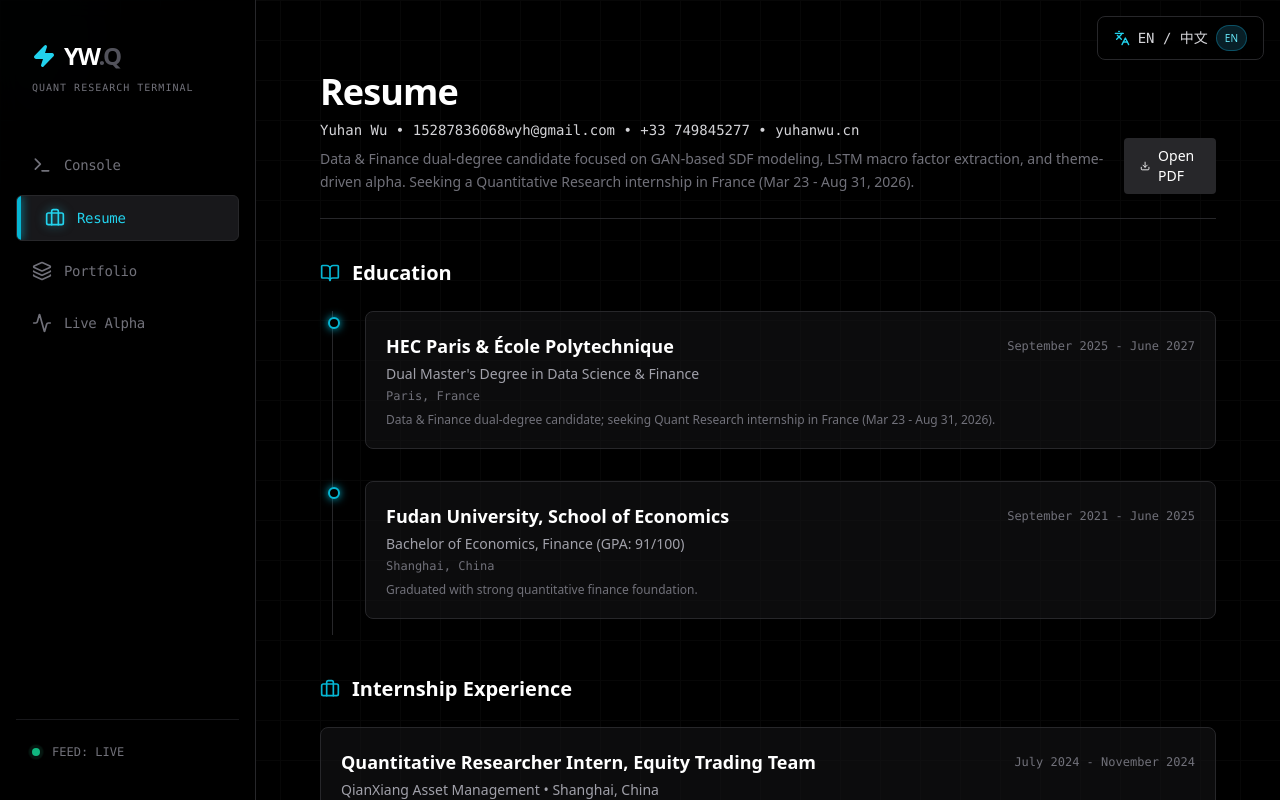
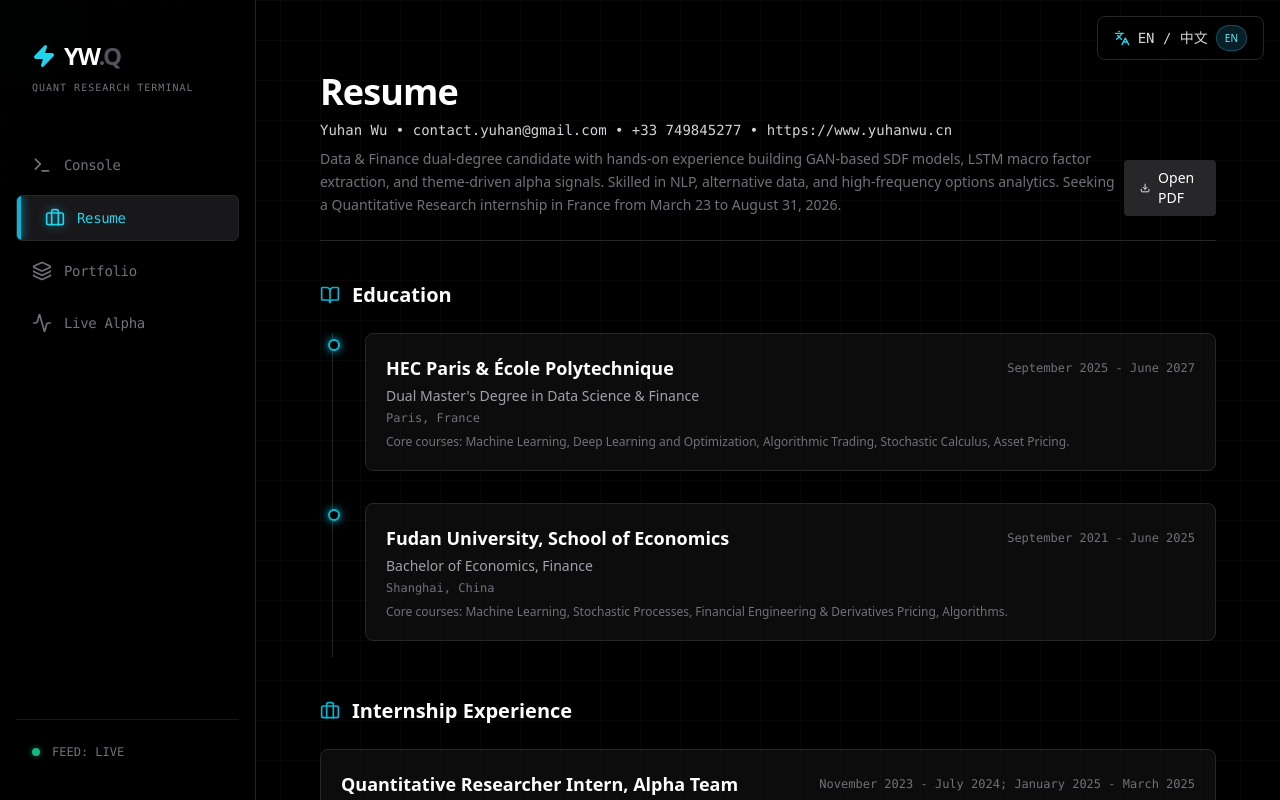
Before and after one commit to Atticsu/atticsu.github.io, a React (Vite) app: page / in a window 1280 px wide. Both pictures are taken after a click on the button "Resume". Built offline with nearby package versions, Linux system fonts and the light colour scheme.

Commit message:
new changes

```diff
--- a/src/App.jsx
+++ b/src/App.jsx
@@ -157,7 +157,7 @@ const homeContent = {
 const resumeContent = {
   en: {
     title: 'Resume',
-    subtitle: 'Data & Finance dual-degree candidate focused on GAN-based SDF modeling, LSTM macro factor extraction, and theme-driven alpha. Seeking a Quantitative Research internship in France (Mar 23 - Aug 31, 2026).',
+    subtitle: 'Data & Finance dual-degree candidate with hands-on experience building GAN-based SDF models, LSTM macro factor extraction, and theme-driven alpha signals. Skilled in NLP, alternative data, and high-frequency options analytics. Seeking a Quantitative Research internship in France from March 23 to August 31, 2026.',
     openPdf: 'Open PDF',
     educationTitle: 'Education',
     experienceTitle: 'Internship Experience',
@@ -169,71 +169,61 @@ const resumeContent = {
         location: 'Paris, France',
         period: 'September 2025 - June 2027',
         title: "Dual Master's Degree in Data Science & Finance",
-        note: 'Data & Finance dual-degree candidate; seeking Quant Research internship in France (Mar 23 - Aug 31, 2026).',
+        note: 'Core courses: Machine Learning, Deep Learning and Optimization, Algorithmic Trading, Stochastic Calculus, Asset Pricing.',
       },
       {
         school: 'Fudan University, School of Economics',
         location: 'Shanghai, China',
         period: 'September 2021 - June 2025',
-        title: 'Bachelor of Economics, Finance (GPA: 91/100)',
-        note: 'Graduated with strong quantitative finance foundation.',
+        title: 'Bachelor of Economics, Finance',
+        note: 'Core courses: Machine Learning, Stochastic Processes, Financial Engineering & Derivatives Pricing, Algorithms.',
       },
     ],
     experiences: [
       {
+        company: 'Pinnace Asset Management',
+        location: 'Shanghai, China',
+        title: 'Quantitative Researcher Intern, Alpha Team',
+        period: 'November 2023 - July 2024; January 2025 - March 2025',
+        bullets: [
+          'Designed a nonlinear asset pricing architecture grounded in no-arbitrage principles, engineering an adversarial learning framework to estimate a flexible SDF from high-dimensional firm characteristics. Developed custom GAN-based components to identify stress points in pricing conditions, enabling the model to capture intricate interaction structures that linear asset pricing frameworks cannot represent.',
+          'Developed multi-layered alpha signals by structuring alternative data—including investor text sentiment, retail-attention proxies, comment-volume dynamics, and option-implied positioning metrics such as gamma-exposure—into tradable features. Integrated these heterogeneous signals into a coherent decision engine that supports short-horizon trading and thematic screening.',
+          'Engineered predictive factors from complex economic and micro-structural datasets by modeling nonlinear dependencies with recurrent architectures. Extracted latent macroeconomic states using customized LSTM modules and constructed structural industry indicators—such as bubble-intensity proxies derived from supply-chain networks and momentum cascades—to enhance systematic risk decomposition.',
+        ],
+      },
+      {
         company: 'QianXiang Asset Management',
         location: 'Shanghai, China',
         title: 'Quantitative Researcher Intern, Equity Trading Team',
-        period: 'July 2024 - November 2024',
+        period: 'August 2024 – October 2024',
         bullets: [
-          'Built a hot-theme selection strategy using Hugging Face embeddings to cluster financial news; extracted themes with TF-IDF and monitored heat via Baidu Index.',
-          'Developed a theme investment strategy around policy, macro data, and performance events; implemented dynamic theme-based portfolio rebalancing with correlation and importance scores.',
-          'Automated scraping with Fiddler and Selenium for policy text and event data to supply the research pipeline.',
-        ],
-      },
-      {
-        company: 'Pinnacle Asset Management',
-        location: 'Shanghai, China',
-        title: 'Quantitative Researcher Intern, Alpha Team',
-        period: 'November 2023 - July 2024',
-        bullets: [
-          'Engineered a GAN-based SDF model with a no-arbitrage objective to capture non-linear risk premia from high-dimensional characteristics, outperforming linear baselines.',
-          'Built and backtested multiple alpha strategies: sentiment-driven signals from a proprietary LLM delivered 14% annualized return with >65% hit rate on high-beta names; options-based short-term signal from gamma exposure (GEX) and open interest.',
-          'Modeled complex data with LSTM-derived macro state factors and an industry bubble intensity factor using supply chain graphs and momentum.',
-        ],
-      },
-      {
-        company: 'GuoTai Junan Security',
-        location: 'Shanghai, China',
-        title: 'Analyst Intern, Chemicals Industry Team',
-        period: 'June 2023 - November 2023',
-        bullets: [
-          'Published a report on Huafeng Chemical and the spandex industry, covering production chain, financial operations, and peer comparisons during downturns.',
-          'Built and maintained a visual database of chemical raw material inventory quantiles in Excel for daily use.',
+          'Designed a theme-extraction engine by engineering custom word-embedding and clustering algorithms to structure financial news into latent topic spaces. Built a real-time theme-heat monitoring system that quantified attention dynamics to support alpha discovery.',
+          'Constructed an event-driven thematic investment model by systematically encoding policy shifts, macro releases, and earnings signals into structured event vectors. Developed a dynamic, correlation-aware theme-rotation framework using event taxonomy, cross-theme dependency, and importance weighting.',
+          'Built a fully automated data pipeline using advanced web-scraping and traffic-capture techniques to collect policy texts, event streams, and market narratives. Structured unrefined text into analytics-ready datasets that served as the foundation for NLP factor research and event-based strategy modeling.',
         ],
       },
     ],
     projects: [
       {
-        title: 'Fund Manager Partisan Speech Recognition',
-        role: 'Research Assistant • Prof. Lin Sun, Fudan University, FISF',
+        title: 'Fund Manager Partisan Speech Recognize Program',
+        role: "Research Assistant • Professor Lin Sun, Fudan University's FISF",
         location: 'Shanghai, China',
-        period: 'September 2023 - June 2024',
+        period: 'September 2023 – August 2024',
         bullets: [
-          'Scraped a decade of Twitter statements from fund managers and U.S. lawmakers (Python Requests) and performed sentiment analysis to classify political affiliation.',
-          "Fine-tuned Google's Inception-v4 with PyTorch on ByteDance's image sentiment dataset; adapted output layers to capture emotional signals from images paired with tweets.",
+          'Engineered a large-scale text analytics pipeline to harvest and structure a decade of public communications from U.S. lawmakers and institutional fund managers. Built classification and sentiment-inference modules that uncovered ideological and behavioral patterns through linguistic embeddings and signal-processing of speech content.',
+          'Designed and fine-tuned a high-capacity vision-based sentiment model, extending deep convolutional architectures to interpret emotional signals embedded in images paired with financial commentary. Integrated multimodal outputs with text-based sentiment systems to construct enriched behavioral features for downstream quantitative analysis.',
         ],
       },
     ],
     skills: [
-      { label: 'Languages', value: 'English (IELTS 7.5, GRE 323), Mandarin (Native)' },
+      { label: 'Languages', value: 'English (IELTS 7.5, GRE 323), Mandarin (Native), French (Beginner)' },
       { label: 'Computer', value: 'Python, C++, Java' },
       { label: 'Certifications', value: 'C++ Programming for Financial Engineering (with Distinction), Baruch College' },
     ],
   },
   zh: {
     title: '简历',
-    subtitle: '数据与金融双学位在读，关注基于 GAN 的 SDF 建模、LSTM 宏观因子提取与主题驱动 Alpha。寻求 2026/3/23 - 8/31 法国量化研究实习机会。',
+    subtitle: '数据与金融双学位，实操 GAN-SDF 模型、LSTM 宏观因子提取与主题 Alpha 信号，熟悉 NLP、另类数据与高频期权分析。寻求 2026/3/23 - 8/31 在法国的量化研究实习机会。',
     openPdf: '打开 PDF',
     educationTitle: '教育经历',
     experienceTitle: '实习经历',
@@ -245,47 +235,37 @@ const resumeContent = {
         location: '巴黎，法国',
         period: '2025 年 9 月 - 2027 年 6 月',
         title: '数据科学与金融双硕士',
-        note: '数据与金融双学位候选人；寻求 2026/3/23-8/31 法国量化研究实习。',
+        note: '核心课程：机器学习、深度学习与优化、算法交易、随机微积分、资产定价。',
       },
       {
         school: '复旦大学 经济学院',
         location: '上海，中国',
         period: '2021 年 9 月 - 2025 年 6 月',
-        title: '经济学学士，金融（GPA: 91/100）',
-        note: '扎实的数量金融基础。',
+        title: '经济学学士，金融',
+        note: '核心课程：机器学习、随机过程、金融工程与衍生品定价、算法。',
       },
     ],
     experiences: [
       {
+        company: 'Pinnace Asset Management',
+        location: '上海，中国',
+        title: '量化研究员实习生，Alpha 组',
+        period: '2023 年 11 月 - 2024 年 7 月；2025 年 1 月 - 2025 年 3 月',
+        bullets: [
+          '设计带无套利约束的非线性资产定价框架，搭建对抗学习体系估计可灵活拟合高维特征的 SDF，并用自定义 GAN 组件识别定价约束中的压力点，捕捉线性模型无法表示的复杂交互。',
+          '将另类数据（投资者文本情绪、散户关注度、评论量变化、期权 Gamma 暴露等）结构化为可交易特征，构建多层 Alpha 信号并整合为支持短周期交易与主题筛选的决策引擎。',
+          '利用循环网络建模经济与微观结构数据的非线性依赖，提取自定义 LSTM 宏观状态因子，结合供应链网络与动量构造行业泡沫强度等结构性指标，强化系统性风险分解。',
+        ],
+      },
+      {
         company: '乾象资产',
         location: '上海，中国',
         title: '量化研究员实习生，股票交易组',
-        period: '2024 年 7 月 - 2024 年 11 月',
+        period: '2024 年 8 月 - 2024 年 10 月',
         bullets: [
-          '用 Hugging Face 向量聚类财经新闻做热点题材选股；TF-IDF 抽取主题并用百度指数监控热度。',
-          '围绕政策、宏观数据与业绩事件构建题材轮动策略；用相关性与重要度打分做动态调仓。',
-          '用 Fiddler + Selenium 自动抓取政策文本和事件数据，补充研究管线。',
-        ],
-      },
-      {
-        company: '巅峰资产管理',
-        location: '上海，中国',
-        title: '量化研究员实习生，Alpha 组',
-        period: '2023 年 11 月 - 2024 年 7 月',
-        bullets: [
-          '搭建带无套利约束的 GAN-SDF 模型，从高维特征中提取非线性风险溢价，优于线性基线。',
-          '构建多条 Alpha：内部大模型生成情绪信号，针对高 β 股票年化约 14%、命中率 65% 以上；期权 Gamma 暴露 (GEX) + 未平仓量做短线信号。',
-          '用 LSTM 推断宏观状态因子，并结合供应链图与动量构造行业泡沫强度因子。',
-        ],
-      },
-      {
-        company: '国泰君安证券',
-        location: '上海，中国',
-        title: '行业分析实习生，化工组',
-        period: '2023 年 6 月 - 2023 年 11 月',
-        bullets: [
-          '撰写华峰化学及氨纶行业报告，覆盖产业链、财务运营与低景气对比。',
-          '搭建化工原料库存分位数可视化数据库，供团队日常使用。',
+          '设计定制词向量与聚类算法，构建财经新闻的主题嵌入与实时热度监控，支撑 Alpha 挖掘。',
+          '将政策、宏观数据、业绩信号编码为结构化事件向量，基于事件分类、主题依赖与重要度构建相关性敏感的动态题材轮动框架。',
+          '用高级抓包与自动化爬虫采集政策文本、事件流与市场叙事，清洗为可用于 NLP 因子研究与事件驱动策略建模的分析级数据集。',
         ],
       },
     ],
@@ -294,15 +274,15 @@ const resumeContent = {
         title: '基金经理政治倾向识别',
         role: '研究助理 • 孙霖教授，复旦大学泛海国际金融学院',
         location: '上海，中国',
-        period: '2023 年 9 月 - 2024 年 6 月',
+        period: '2023 年 9 月 - 2024 年 8 月',
         bullets: [
-          '抓取基金经理与美国议员十年推文（Python Requests），情感分析识别政治倾向。',
-          '微调 Google Inception-v4（PyTorch）使用字节跳动图像情感数据集；调整输出层以捕捉推文配图的情绪信号。',
+          '搭建大规模文本分析流水线，抓取并结构化美国议员与机构基金经理十年公开发言；构建分类与情感推断模块，通过语言嵌入与信号处理揭示意识形态与行为模式。',
+          '设计并微调高容量视觉情绪模型，扩展卷积网络以解读金融评论配图的情绪信号；将多模态输出与文本情绪系统融合，构建下游量化分析的行为特征。',
         ],
       },
     ],
     skills: [
-      { label: '语言', value: '英语（IELTS 7.5，GRE 323），中文（母语）' },
+      { label: '语言', value: '英语（IELTS 7.5，GRE 323），中文（母语），法语（初级）' },
       { label: '计算机', value: 'Python, C++, Java' },
       { label: '证书', value: 'C++ 金融工程（优等），巴鲁克学院' },
     ],
@@ -612,7 +592,7 @@ const HomePage = ({ language }) => {
           </p>
 
           <div className="flex flex-wrap gap-4 mt-10">
-            <a href="mailto:15287836068wyh@gmail.com" className="group flex items-center space-x-2 px-6 py-3 bg-white text-black font-bold rounded hover:bg-zinc-200 transition-colors">
+            <a href="mailto:contact.yuhan@gmail.com" className="group flex items-center space-x-2 px-6 py-3 bg-white text-black font-bold rounded hover:bg-zinc-200 transition-colors">
               <Mail size={18} /> <span>{copy.contact}</span>
               <ChevronRight size={16} className="group-hover:translate-x-1 transition-transform"/>
             </a>
@@ -676,7 +656,7 @@ const ResumePage = ({ language }) => {
       <div className="flex justify-between items-end border-b border-zinc-800 pb-6">
         <div className="space-y-2">
           <h2 className="text-4xl font-bold text-white tracking-tight">{copy.title}</h2>
-          <p className="text-zinc-300 font-mono text-sm">Yuhan Wu • 15287836068wyh@gmail.com • +33 749845277 • yuhanwu.cn</p>
+          <p className="text-zinc-300 font-mono text-sm">Yuhan Wu • contact.yuhan@gmail.com • +33 749845277 • https://www.yuhanwu.cn</p>
           <p className="text-zinc-500 text-sm leading-relaxed">
             {copy.subtitle}
           </p>
--- a/src/main.js
+++ b/src/main.js
@@ -158,7 +158,7 @@ const HomePage = () => (
         </p>
 
         <div className="flex flex-wrap gap-4 mt-10">
-          <a href="mailto:15287836068wyh@gmail.com" className="group flex items-center space-x-2 px-6 py-3 bg-white text-black font-bold rounded hover:bg-zinc-200 transition-colors">
+          <a href="mailto:contact.yuhan@gmail.com" className="group flex items-center space-x-2 px-6 py-3 bg-white text-black font-bold rounded hover:bg-zinc-200 transition-colors">
             <Mail size={18} /> <span>CONTACT ME</span>
             <ChevronRight size={16} className="group-hover:translate-x-1 transition-transform"/>
           </a>
```
Also changed, not shown: 1 other file (tests, documents, lock files or other folders).
